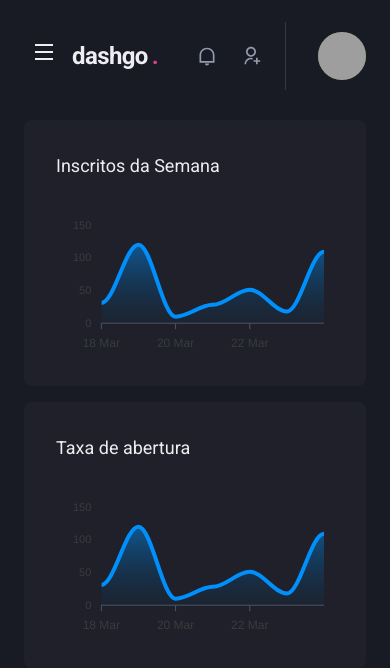
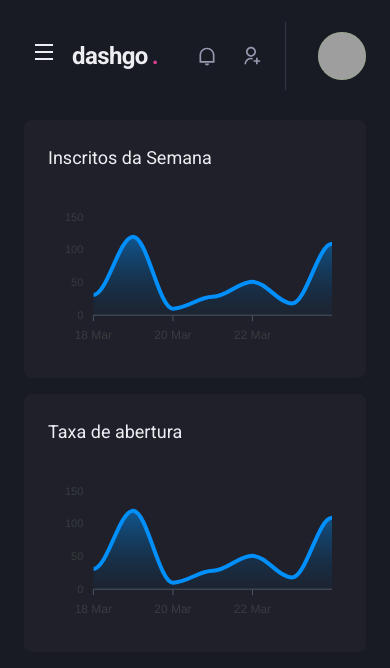
Before and after one commit to pdr3392/dashgo, a Next.js app: page /dashboard in a window 390 px wide. Shown: the top 668 px of the page. Built offline with nearby package versions, Linux system fonts and the light colour scheme; grey boxes are pictures that could not be loaded.

Commit message:
responsive 2

```diff
--- a/src/pages/dashboard.tsx
+++ b/src/pages/dashboard.tsx
@@ -66,7 +66,7 @@
         <Sidebar />
 
         <SimpleGrid flex="1" gap="4" minChildWidth="320px" align="flex-start">
-          <Box p="8" bg="gray.800" borderRadius={8} pb="4">
+          <Box p={["6", "8"]} bg="gray.800" borderRadius={8} pb="4">
             <Text fontSize="lg" mb="4">
               Inscritos da Semana
             </Text>
@@ -74,7 +74,7 @@
             <Chart type="area" height={160} options={options} series={series} />
           </Box>
 
-          <Box p="8" bg="gray.800" borderRadius={8} pb="4">
+          <Box p={["6", "8"]} bg="gray.800" borderRadius={8} pb="4">
             <Text fontSize="lg" mb="4">
               Taxa de abertura
             </Text>
```
